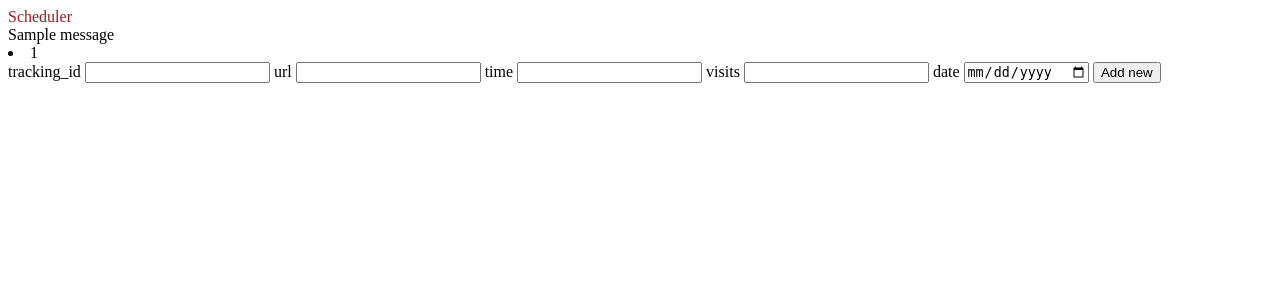
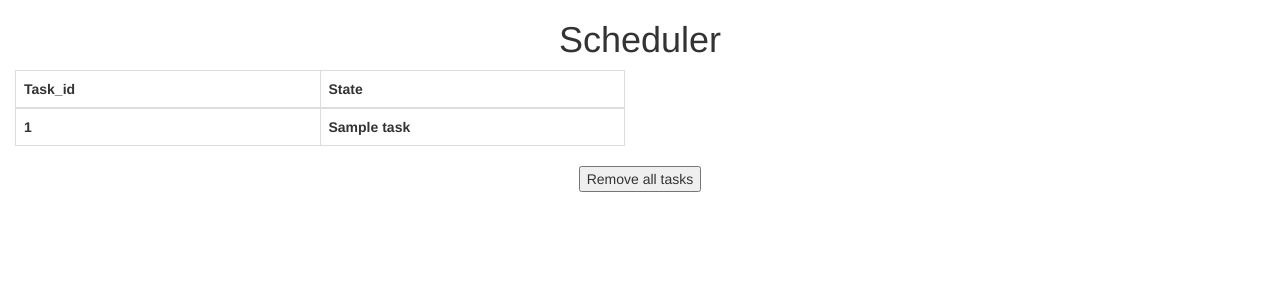
Before and after one commit to kanadas/IO, a Flask app: template Scheduler/scheduler/templates/display_tasks.html in a window 1280 px wide. Shown: the top 300 px of the page. Run offline with Flask 2, Linux system fonts and the light colour scheme; the template is opened without the code that fills it: most values are stand-ins (such as "Sample title", 1, 10 or a date in 2020); one stand-in notice (Sample message) is shown; lists and menus that the app fills with data are empty; some libraries are stand-ins or nearby versions.

Commit message:
better layout and remove tasks button

```diff
--- a/Scheduler/scheduler/__init__.py
+++ b/Scheduler/scheduler/__init__.py
@@ -3,12 +3,13 @@ import os
 from scheduler.db import get_db
 from scheduler.static.consts import states
 from . import db
-from flask import Flask, render_template, redirect, request
+from flask import Flask, render_template, request, redirect
+from flask_bootstrap import Bootstrap
 
 
 def create_app(test_config=None):
-    # create and configure the app
     app = Flask(__name__, instance_relative_config=True)
+    Bootstrap(app)
     app.config.from_mapping(
         SECRET_KEY='dev',
         DATABASE=os.path.join(app.instance_path, 'scheduler.sqlite'),
@@ -34,6 +35,66 @@ def create_app(test_config=None):
 app = create_app()
 
 
+@app.route('/tasks', methods=('GET', 'POST'))
+def tasks():
+    dbs = get_db()
+
+    if request.method == 'POST':
+        tracking_id = request.form['tracking_id']
+        url = request.form['url']
+        time = request.form['time']
+        visits = request.form['visits']
+        date = request.form['date']
+        dbs.execute(
+            'INSERT INTO task (tracking_id, url, generating_time, state_name, visits, start_time)'
+            ' VALUES (?, ?, ?, ?, ?, ?)',
+            (tracking_id, url, time, 'NEW', visits, date)
+        )
+        dbs.commit()
+
+        return redirect('/tasks')
+
+    else:
+
+        all_tasks = dbs.execute(
+            'SELECT tracking_id, state_name'
+            ' FROM task'
+        ).fetchall()
+
+        return render_template('add_task.html', tasks=all_tasks)
+
+
+#TODO
+'''
+@app.route('/task<int: task_id>')
+def task(task_id):
+    dbs = get_db()
+
+    if request.method == 'POST':
+        tracking_id = request.form['tracking_id']
+        url = request.form['url']
+        time = request.form['time']
+        visits = request.form['visits']
+        date = request.form['date']
+        dbs.execute(
+            'INSERT INTO task (tracking_id, url, generating_time, state_name, visits, start_time)'
+            ' VALUES (?, ?, ?, ?, ?, ?)',
+            (tracking_id, url, time, 'NEW', visits, date)
+        )
+        dbs.commit()
+
+        return redirect('/tasks')
+
+    else:
+
+        all_tasks = dbs.execute(
+            'SELECT tracking_id, state_name'
+            ' FROM task'
+        ).fetchall()
+
+        return render_template('add_task.html', tasks=all_tasks)
+'''
+
 
 @app.route('/load_states')
 def load_states():
@@ -52,26 +113,11 @@ def load_states():
     return redirect('/tasks')
 
 
-@app.route('/tasks', methods=('GET', 'POST'))
-def tasks():
+@app.route('/clear_tasks')
+def clear_tasks():
     dbs = get_db()
-
-    if request.method == 'POST':
-        tracking_id = request.form['tracking_id']
-        url = request.form['url']
-        time = request.form['time']
-        visits = request.form['visits']
-        date = request.form['date']
-        dbs.execute(
-            'INSERT INTO task (tracking_id, url, generating_time, state_name, visits, start_time)'
-            ' VALUES (?, ?, ?, ?, ?, ?)',
-            (tracking_id, url, time, 'NEW', visits, date)
-        )
-        dbs.commit()
-
-    all_tasks = dbs.execute(
-        'SELECT tracking_id'
-        ' FROM task'
-    ).fetchall()
-
-    return render_template('display_tasks.html', tasks=all_tasks)
+    dbs.execute(
+        'DELETE FROM task'
+    )
+    dbs.commit()
+    return redirect('/tasks')
--- /dev/null
+++ b/Scheduler/scheduler/static/myscripts.js
@@ -0,0 +1,5 @@
+
+document.getElementById("remove_tasks").onclick = () => {
+    console.log("No siema");
+    window.location.replace("/clear_tasks");
+};
--- a/Scheduler/scheduler/templates/base.html
+++ b/Scheduler/scheduler/templates/base.html
@@ -1,12 +1,38 @@
-<!doctype html>
-<title>Scheduler</title>
-<link rel="stylesheet" href="{{ url_for('static', filename='style.css') }}">
-<section class="content">
-  <header>
-    Scheduler
-  </header>
-  {% for message in get_flashed_messages() %}
-    <div class="flash">{{ message }}</div>
-  {% endfor %}
-  {% block content %}{% endblock %}
-</section>
+{# ``base.html`` is the template all our other templates derive from. While
+   Flask-Bootstrap ships with its own base, it is good form to create a custom
+   one for our app, as it allows customizing some aspects.
+
+   Deriving from bootstap/base.html gives us a basic page scaffoling.
+
+   You can find additional information about template inheritance at
+
+   http://jinja.pocoo.org/docs/templates/#template-inheritance
+#}
+{%- extends "bootstrap/base.html" %}
+
+{# We also set a default title, usually because we might forget to set one.
+   In our sample app, we will most likely just opt not to change it #}
+{% block title %}Scheduler{% endblock %}
+
+{# While we are at it, we also enable fixes for legacy browsers. First we
+   import the necessary macros: #}
+{% import "bootstrap/fixes.html" as fixes %}
+
+{# Then, inside the head block, we apply these. To not replace the header,
+   ``super()`` is used: #}
+{% block head %}
+{{super()}}
+
+{#- Docs: http://pythonhosted.org/Flask-Bootstrap/macros.html#fixes
+   The sample application already contains the required static files. #}
+{{fixes.ie8()}}
+{%- endblock %}
+
+{# Adding our own CSS files is also done here. Check the documentation at
+   http://pythonhosted.org/Flask-Bootstrap/basic-usage.html#available-blocks
+   for an overview. #}
+{% block styles -%}
+    {{super()}}  {# do not forget to call super or Bootstrap's own stylesheets
+                    will disappear! #}
+    <link rel="stylesheet" type="text/css" href="{{url_for('static', filename='style.css')}}">
+{% endblock %}
--- a/Scheduler/scheduler/templates/display_tasks.html
+++ b/Scheduler/scheduler/templates/display_tasks.html
@@ -1,25 +1,44 @@
 {% extends 'base.html' %}
 
 {% block content %}
-    {% for task in tasks %}
-        <li>{{ task.tracking_id }}</li>
-    {% endfor %}
-    <form method="post">
-        <label for="tracking_id">tracking_id</label>
-        <input name="tracking_id" id="tracking_id" required>
-
-        <label for="url">url</label>
-        <input name="url" id="url" required>
-
-        <label for="time">time</label>
-        <input name="time" id="time" required>
-
-        <label for="visits">visits</label>
-        <input name="visits" id="visits" required>
-
-        <label for="date">date</label>
-        <input type="date" name="date" id="date" required>
-
-        <input type="submit" value="Add new">
-    </form>
+    <div class="container-fluid">
+        <div class="row">
+            <div class="col-md-12 text-center">
+                <h1>Scheduler</h1>
+            </div>
+        </div>
+        <div class="row">
+            <div class="col-md-6 text-center">
+                <table class="table table-bordered table-hover">
+                    <thead class="thead-dark">
+                        <tr>
+                          <th scope="col">Task_id</th>
+                          <th scope="col">State</th>
+                        </tr>
+                    </thead>
+                    <tbody>
+                        {% for task in tasks %}
+                        <tr>
+                            <th class="col-md-6">{{ task.tracking_id }}</th>
+                            <th class="col-md-6">{{ task.state_name }}</th>
+                        </tr>
+                        {% endfor %}
+                    </tbody>
+                </table>
+            </div>
+            <div class="col-md-6 text-center">
+                {% block add_task %}{%endblock%}
+            </div>
+        </div>
+        <div class="row">
+            <div class="col-md-12 text-center">
+                <button id="remove_tasks">Remove all tasks</button>
+            </div>
+        </div>
+    </div>
+    <script>
+        document.getElementById("remove_tasks").onclick = () => {
+            window.location.replace("/clear_tasks");
+        };
+    </script>
 {% endblock %}
```
Also changed, not shown: Scheduler/scheduler/templates/add_task.html (added, +29 -0 lines), Scheduler/scheduler/templates/edit_task.html (added, +34 -0 lines), Scheduler/README.md (added), Scheduler/instance/scheduler.sqlite.
